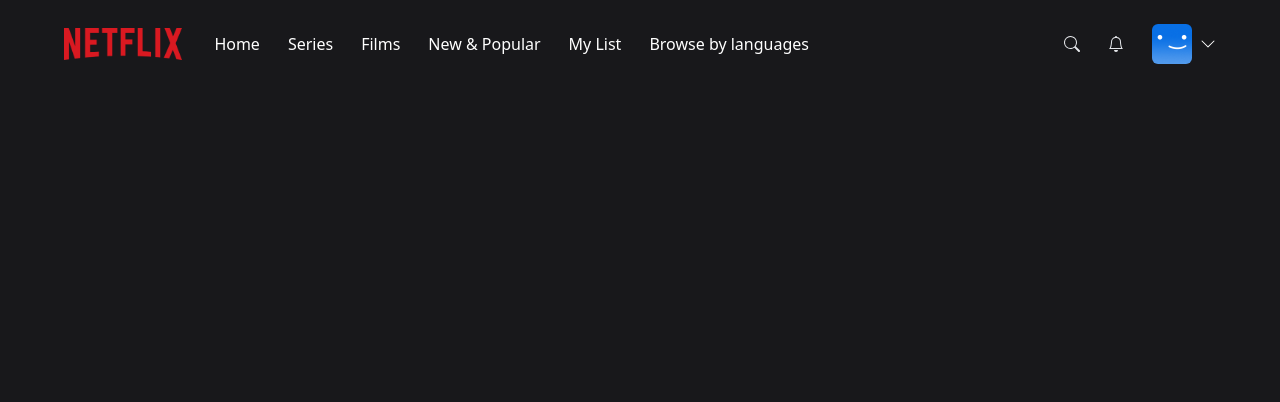
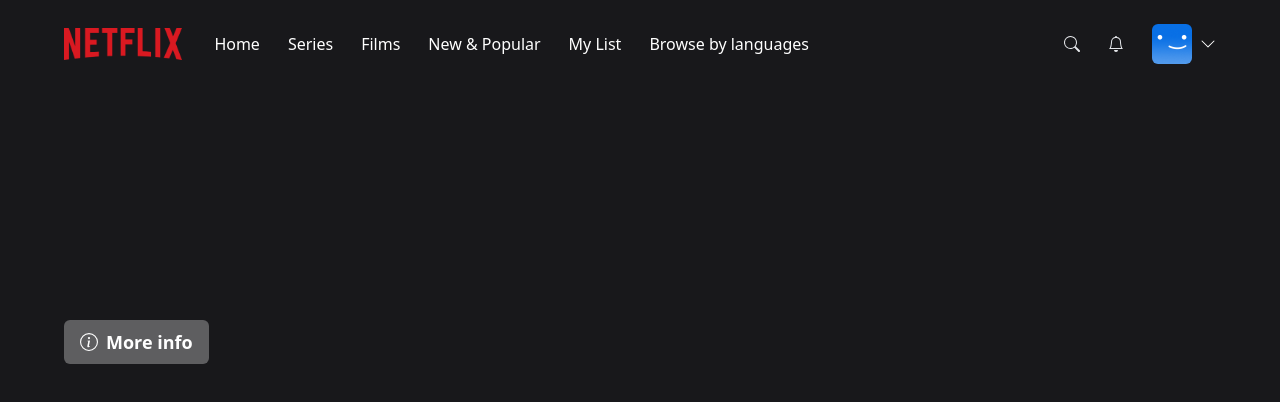
Before and after one commit to ptnghia-j/Netflix-clone, a Next.js app: page / in a window 1280 px wide. Shown: the top 402 px of the page. Built offline with nearby package versions, Linux system fonts and the light colour scheme; no server answers; the database is empty; sample sign-in values are in the browser's storage.

Commit message:
Billboard commponent

```diff
--- /dev/null
+++ b/components/Billboard.tsx
@@ -0,0 +1,86 @@
+import useBillboard from '@/hooks/useBillboard';
+import React from 'react';
+import { BsInfoCircle } from 'react-icons/bs';
+
+const Billboard = () => {
+  const { data } = useBillboard();
+
+  return (
+    <div className="relative h-[56.25vw]">
+      <video
+        className="
+          w-full
+          h-[56.25vw]
+          object-cover
+          brightness-[60%]
+
+
+        "
+      autoPlay
+      muted
+      loop
+      poster={data?.thumbnailUrl}
+      src={data?.videoUrl}>
+
+      </video>
+
+      <div className="absolute top-[30%] md:top-[40%] ml-4 md:ml-16">
+        <p
+          className="
+            text-white
+            text-1xl
+            md:text-5xl
+            h-full
+            w-[50%]
+            lg:text-6xl
+            font-bold
+            drop-shadow-xl
+            ">
+          {data?.title}
+        </p>
+        <p
+          className="
+            text-white
+            text-[12px]
+            md:text-lg
+            mt-3
+            md:mt-8
+            w-[90%]
+            md:w[80%]
+            lg:w-[50%]
+            drop-shadow-xl
+          "
+        >
+          {data?.description}
+        </p>
+        <div className="flex flex-row items-center mt-3 md:mt-4 gap-3">
+          <button
+            className="
+              bg-white
+              text-white
+              bg-opacity-30
+              rounded-md
+              py-1 md:py-2
+              px-2 md:px-4
+              w-auto
+              text-xs lg:text-lg
+              font-semibold
+              flex
+              flex-row
+              items-center
+              hover:bg-opacity-20
+              transition
+            "
+          >
+            <BsInfoCircle className="mr-2" />
+            More info
+          </button>
+        </div>
+
+      </div>
+
+    </div>
+  )
+}
+
+export default Billboard;
--- /dev/null
+++ b/hooks/useBillboard.ts
@@ -0,0 +1,19 @@
+import useSWR from 'swr'
+
+import fetcher from '@/lib/fetcher'
+
+const useBillboard = () => {
+  const { data, error, isLoading } = useSWR('/api/random', fetcher, {
+    revalidateIfStale: false,
+    revalidateOnFocus: false,
+    revalidateOnReconnect: false,
+  });
+
+  return {
+    data,
+    error,
+    isLoading
+  }
+}
+
+export default useBillboard
--- /dev/null
+++ b/pages/api/random.ts
@@ -0,0 +1,28 @@
+import { NextApiRequest, NextApiResponse } from 'next'
+
+import prismadb from '@/lib/prismadb'
+import serverAuth from '@/lib/serverAuth'
+
+export default async function handler(req: NextApiRequest, res: NextApiResponse) {
+  if (req.method !== 'GET') {
+    return res.status(405).end()
+  }
+
+  try {
+    await serverAuth(req)
+
+    const movieCount = await prismadb.movie.count();
+    const randomIndex = Math.floor(Math.random() * movieCount)
+
+    const randomMovies = await prismadb.movie.findMany ({
+      take: 1,
+      skip: randomIndex
+    })
+
+    return res.status(200).json(randomMovies[0])
+  }
+  catch(error) {
+    console.error(error)
+    return res.status(400).end()
+  }
+}
--- a/pages/index.tsx
+++ b/pages/index.tsx
@@ -1,6 +1,7 @@
 import { NextPageContext } from 'next'
 import { getSession, signOut } from 'next-auth/react'
 import NavBar from '@/components/Navbar'
+import Billboard from '@/components/Billboard'
 
 import useCurrentUser  from '@/hooks/useCurrentUser'
 
@@ -27,6 +28,7 @@
   return (
     <>
       <NavBar />
+      <Billboard />
     </>
   )
 }
```
